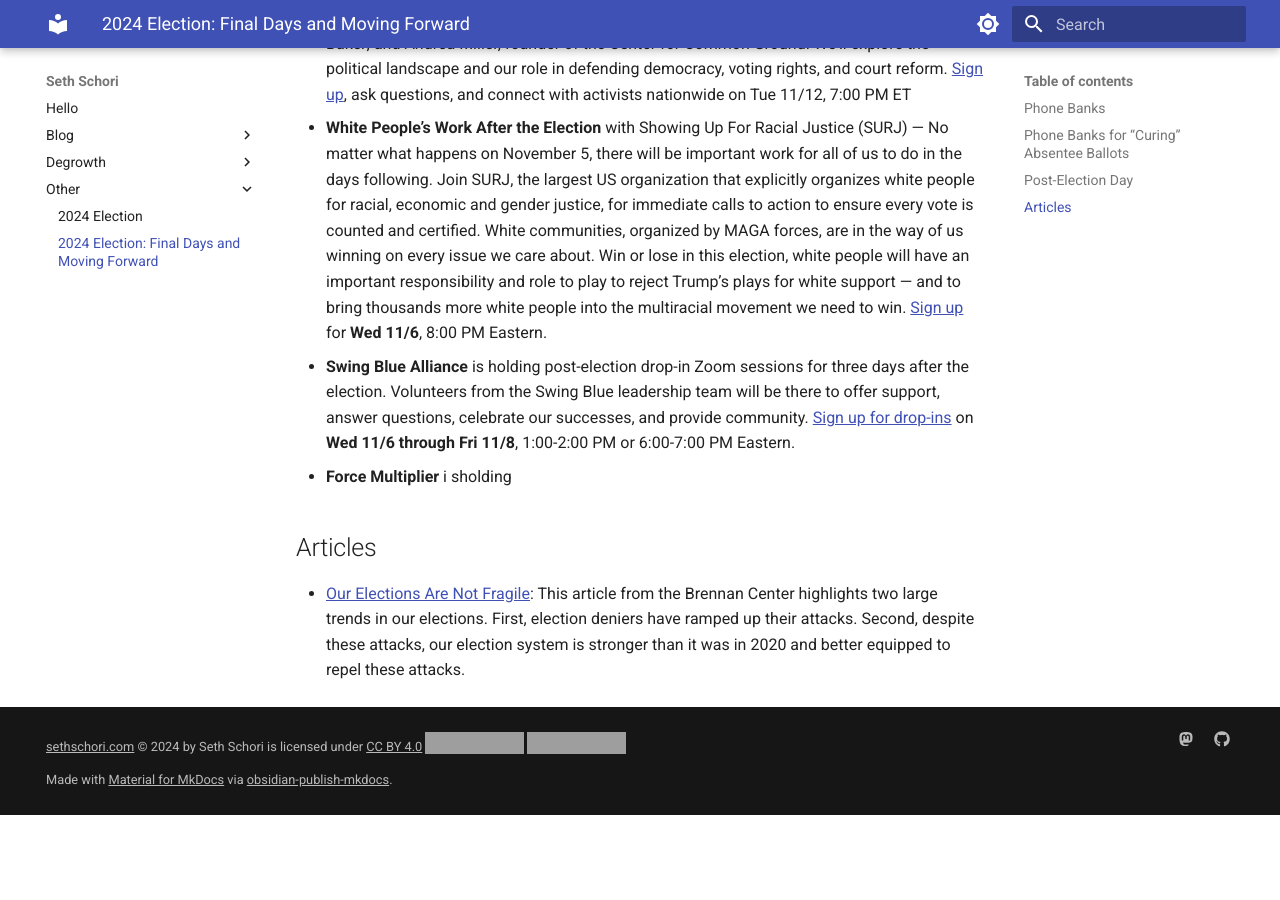
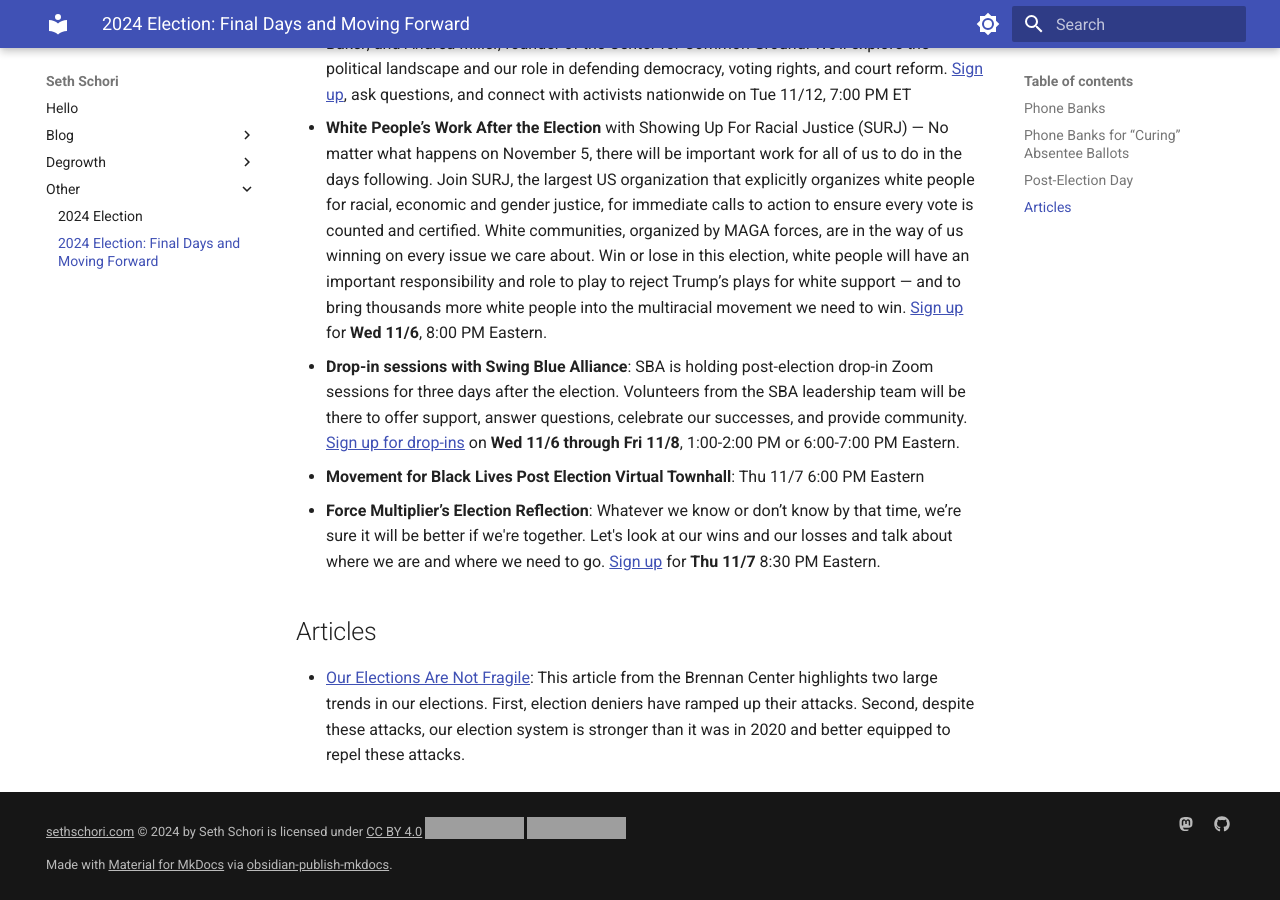
Before and after one commit to sethschori/sethschori.github.io, an MkDocs documentation site: the page built from docs/other/2024-election-ending.md, in a window 1280 px wide and 900 px high, scrolled down 1441 px. Built offline with MkDocs 1.6.1 and Material for MkDocs 9.7.7, drawn with Linux system fonts in a browser that asks for light colours; before the commit the page ends 2256 px from its top, so only the background shows below that; grey boxes are pictures that could not be loaded.

Commit message:
vault backup: 2024-11-02 10:20:17

```diff
--- a/docs/other/2024-election-ending.md
+++ b/docs/other/2024-election-ending.md
@@ -21,7 +21,8 @@
 ## Post-Election Day
 - **Power to the People: Where We Go From Here** — Join the Workers Circle for a post-election discussion featuring Ari Berman of People For the American Way; courts expert Marge Baker; and Andrea Miller, founder of the Center for Common Ground. We'll explore the political landscape and our role in defending democracy, voting rights, and court reform. [Sign up](https://us02web.zoom.us/meeting/register/tZMpdu6pqDwtH9XIzrp7nk2s51HqZesarWsd#/registration), ask questions, and connect with activists nationwide on Tue 11/12, 7:00 PM ET
 - **White People’s Work After the Election** with Showing Up For Racial Justice (SURJ) — No matter what happens on November 5, there will be important work for all of us to do in the days following. Join SURJ, the largest US organization that explicitly organizes white people for racial, economic and gender justice, for immediate calls to action to ensure every vote is counted and certified. White communities, organized by MAGA forces, are in the way of us winning on every issue we care about. Win or lose in this election, white people will have an important responsibility and role to play to reject Trump’s plays for white support — and to bring thousands more white people into the multiracial movement we need to win. [Sign up](https://www.mobilize.us/surj/event/733189/) for **Wed 11/6**, 8:00 PM Eastern.
-- **Swing Blue Alliance** is holding post-election drop-in Zoom sessions for three days after the election. Volunteers from the Swing Blue leadership team will be there to offer support, answer questions, celebrate our successes, and provide community. [Sign up for drop-ins](https://www.mobilize.us/swingbluealliance/event/740136/) on **Wed 11/6 through Fri 11/8**, 1:00-2:00 PM or 6:00-7:00 PM Eastern.
-- **Force Multiplier** i sholding
+- **Drop-in sessions with Swing Blue Alliance**: SBA is holding post-election drop-in Zoom sessions for three days after the election. Volunteers from the SBA leadership team will be there to offer support, answer questions, celebrate our successes, and provide community. [Sign up for drop-ins](https://www.mobilize.us/swingbluealliance/event/740136/) on **Wed 11/6 through Fri 11/8**, 1:00-2:00 PM or 6:00-7:00 PM Eastern.
+- **Movement for Black Lives Post Election Virtual Townhall**: Thu 11/7 6:00 PM Eastern
+- **Force Multiplier’s Election Reflection**: Whatever we know or don’t know by that time, we’re sure it will be better if we're together. Let's look at our wins and our losses and talk about where we are and where we need to go. [Sign up](https://us02web.zoom.us/meeting/register/tZUuf-mqrj0iHNeBlf_pLmhM3LCXT_EV1LiH?#/registration) for **Thu 11/7** 8:30 PM Eastern.
 ## Articles
 - [Our Elections Are Not Fragile](https://www.brennancenter.org/our-work/analysis-opinion/our-elections-are-not-fragile): This article from the Brennan Center highlights two large trends in our elections. First, election deniers have ramped up their attacks. Second, despite these attacks, our election system is stronger than it was in 2020 and better equipped to repel these attacks.
```
